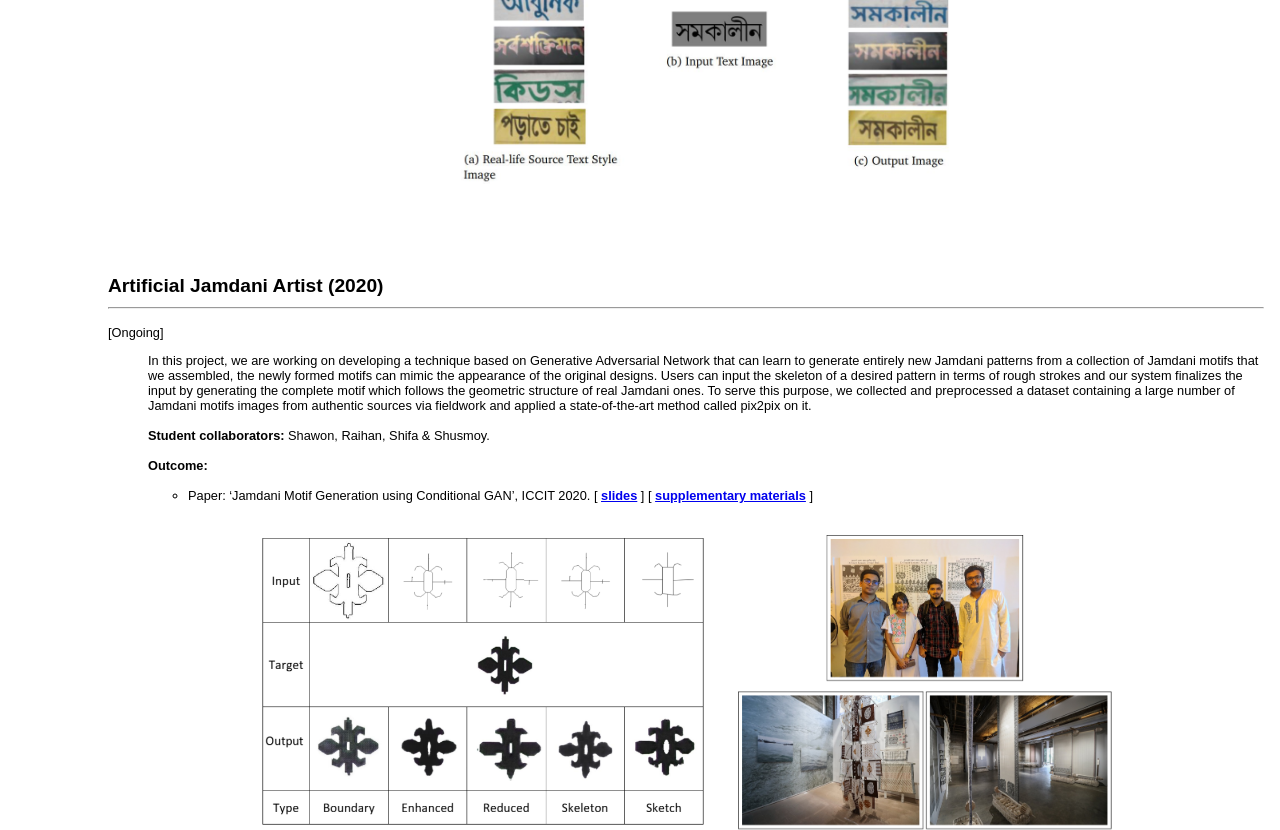
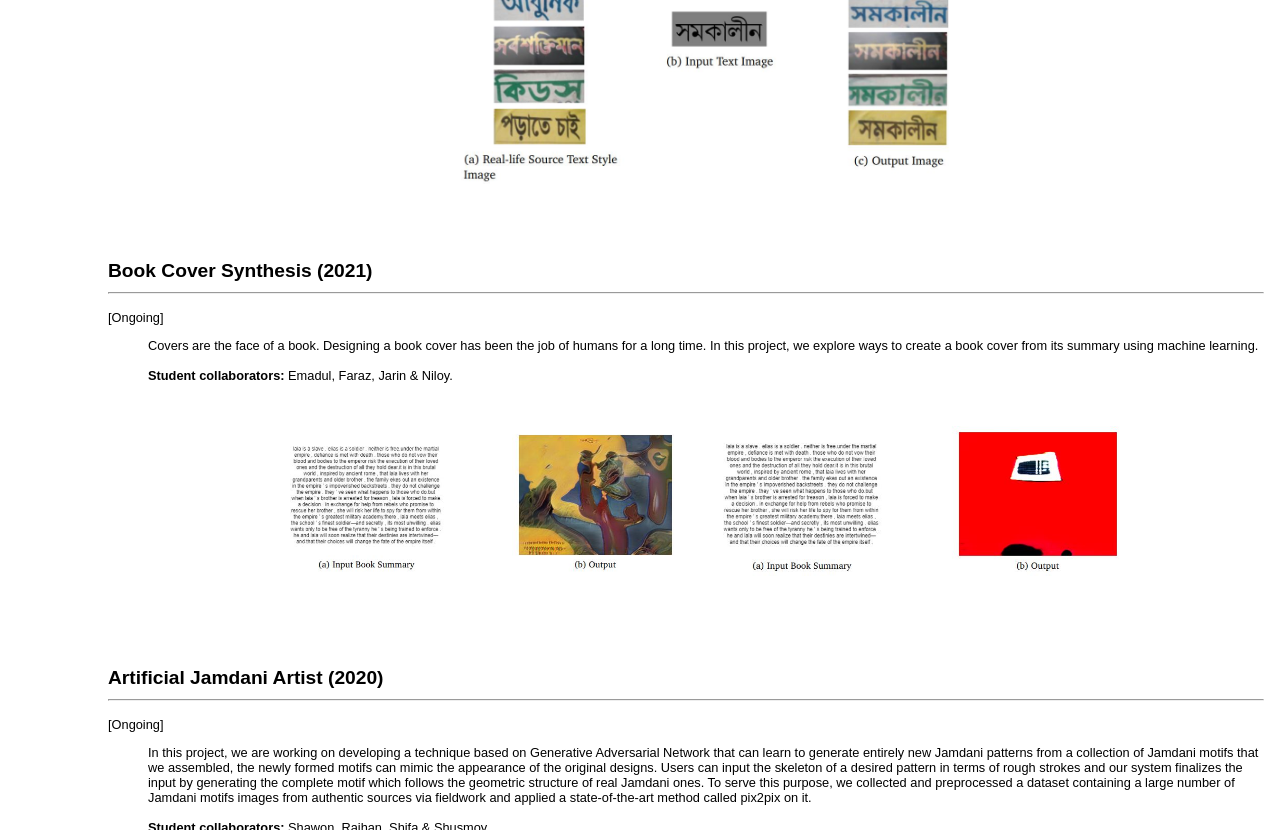
Before and after one commit to imruljubair/imruljubair.github.io, a Jekyll site: the page project/project-page.html, which Jekyll copies as it is, in a window 1280 px wide and 900 px high, scrolled down 538 px, cut to the strip 0-830 px from the top of the window. Built offline with Jekyll 4.4.1, drawn with Linux system fonts in a browser that asks for light colours.

Commit message:
Project added

```diff
--- a/project/project-page.html
+++ b/project/project-page.html
@@ -38,6 +38,25 @@ div {
 <p align="center">
   <br>
     <img src="material/textedit.JPG" widht = "400" height ="300">
+</p>
+</ul>
+<br>
+  <br>
+  <br>
+  <a name="bookcover"></a>
+  <h2> Book Cover Synthesis (2021) <hr style="width:100%;text-align:left;margin-left:0"> </h2>
+  <p class="lead"> [Ongoing] </p>
+  <p class="lead" >
+  <ul>
+    Covers are the face of a book. Designing a book cover has been the job of humans for a long time. In this project, we explore ways to create a book cover from its summary using machine learning.
+<br><br>
+   <strong>Student collaborators:</strong> Emadul, Faraz, Jarin & Niloy.
+<br>
+<br>
+</p>
+<p align="center">
+  <br>
+    <img src="material/bookcover.JPG" widht = "300" height ="150"> &nbsp;&nbsp;&nbsp;&nbsp;&nbsp;&nbsp;&nbsp;&nbsp; <img src="material/bookcover2.JPG" widht = "300" height ="150">
 </p>
 </ul>
   <br>
```
Also changed, not shown: project/material/bookcover.JPG (added), project/material/bookcover2.JPG (added).
